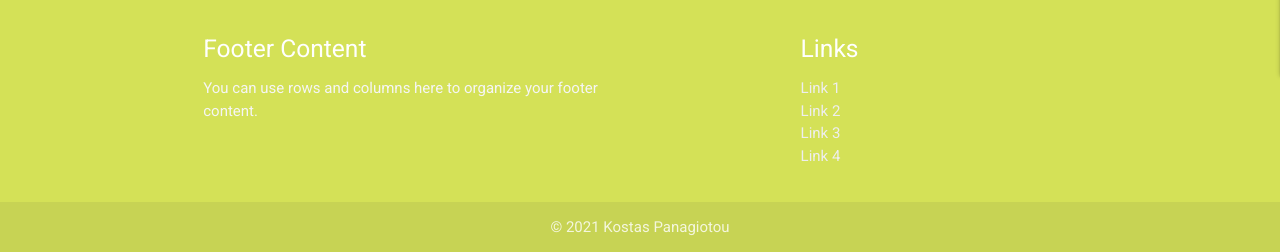
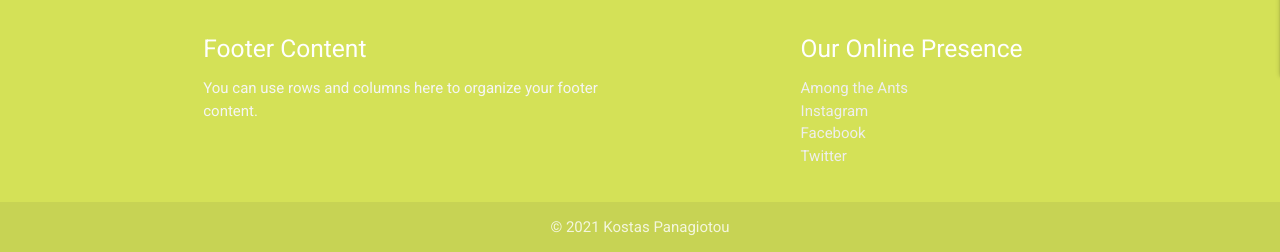
Before and after one commit to Kostas-Panagiotou/about-siblings-milestone-project-3, a Flask app: page /documentary in a window 1280 px wide. Shown: the part 785-1037 px from the top of the page. Run offline with Flask 2, Linux system fonts and the light colour scheme; data that the repository does not hold is empty; some libraries are stand-ins or nearby versions.

Commit message:
Update the footer

```diff
--- a/templates/documentary.html
+++ b/templates/documentary.html
@@ -77,12 +77,12 @@
                   <p class="grey-text text-lighten-4">You can use rows and columns here to organize your footer content.</p>
                </div>
                <div class="col l4 offset-l2 s12">
-                  <h5 class="white-text">Links</h5>
+                  <h5 class="white-text">Our Online Presence</h5>
                   <ul>
-                     <li><a class="grey-text text-lighten-3" href="#!">Link 1</a></li>
-                     <li><a class="grey-text text-lighten-3" href="#!">Link 2</a></li>
-                     <li><a class="grey-text text-lighten-3" href="#!">Link 3</a></li>
-                     <li><a class="grey-text text-lighten-3" href="#!">Link 4</a></li>
+                      <li><a class="grey-text text-lighten-3" target="_blank"  href="https://www.amongtheants.org/">Among the Ants</a></li>
+                     <li><a class="grey-text text-lighten-3" target="_blank"  href="https://www.instagram.com/constantinageorgioucg/">Instagram</a></li>
+                     <li><a class="grey-text text-lighten-3" target="_blank"  href="https://www.facebook.com/amongtheants">Facebook</a></li>
+                     <li><a class="grey-text text-lighten-3" target="_blank"  href="https://twitter.com/AmongAnts">Twitter</a></li>
                   </ul>
                </div>
             </div>
```
